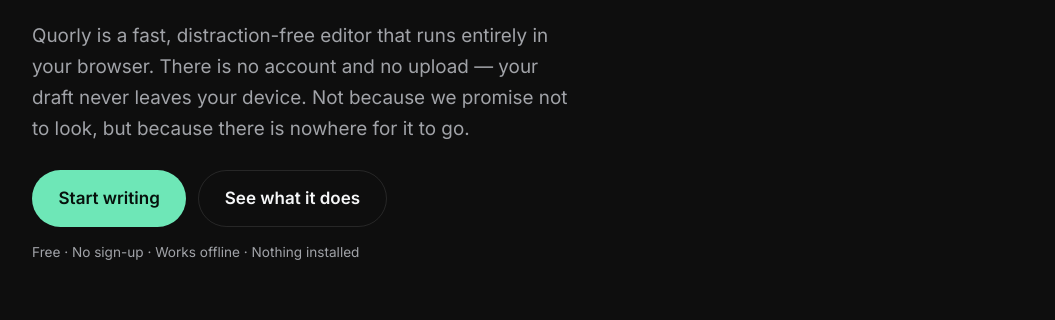
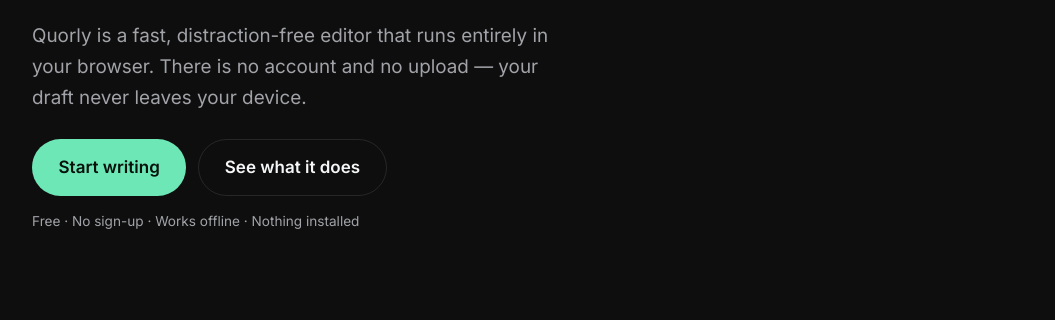
Before and after one commit to anandjayakumar/Quorly, a plain HTML site: page index.html in a window 1280 px wide. Shown: the part 349-669 px from the top of the page, without its empty margins (112-1167 px from the left). Drawn offline with Linux system fonts and the light colour scheme.

Commit message:
Landing: drop the 'nowhere for it to go' line from the hero lede

```diff
--- a/index.html
+++ b/index.html
@@ -68,8 +68,7 @@
     <h1>A writing app that<br><em>never sees</em> your words.</h1>
     <p class="lede">
       Quorly is a fast, distraction-free editor that runs entirely in your browser.
-      There is no account and no upload — your draft never leaves your device. Not because
-      we promise not to look, but because there is nowhere for it to go.
+      There is no account and no upload — your draft never leaves your device.
     </p>
     <p class="cta-row">
       <a class="btn-primary" href="/app/">Start writing</a>
```
